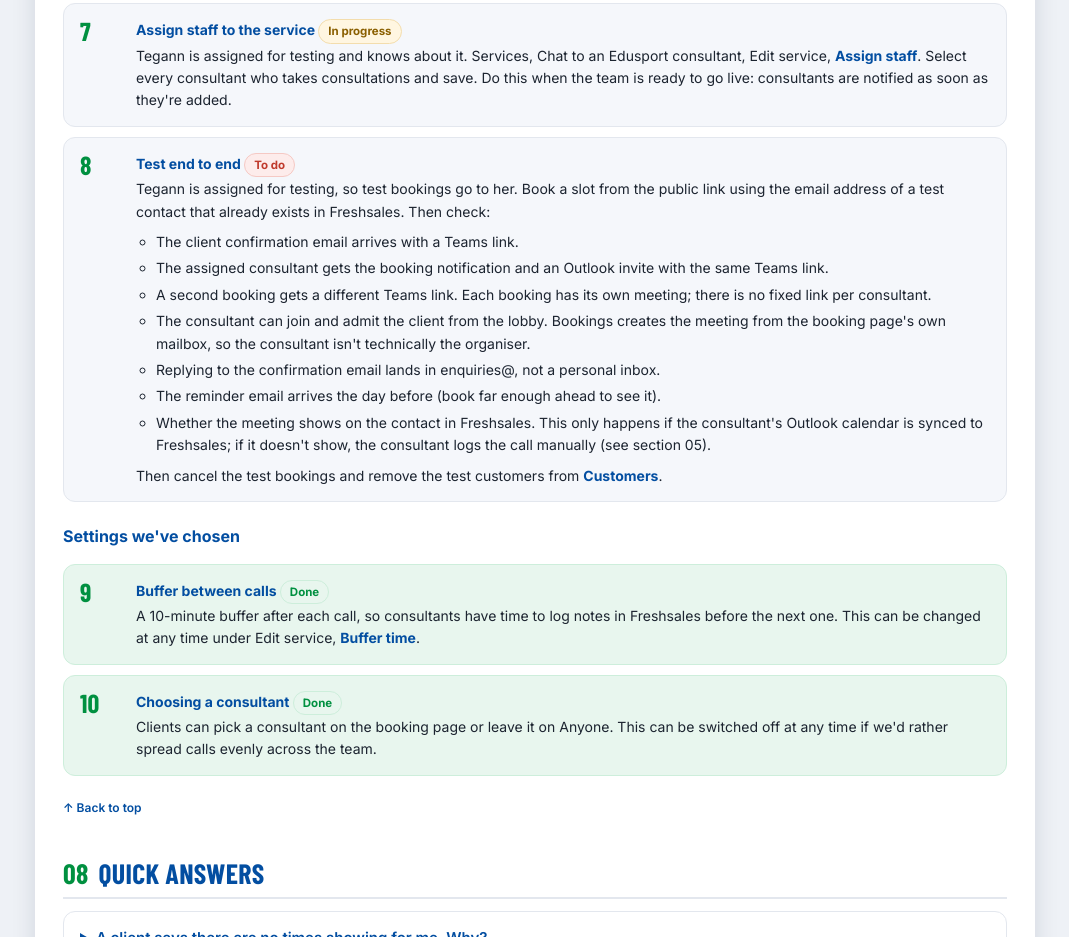
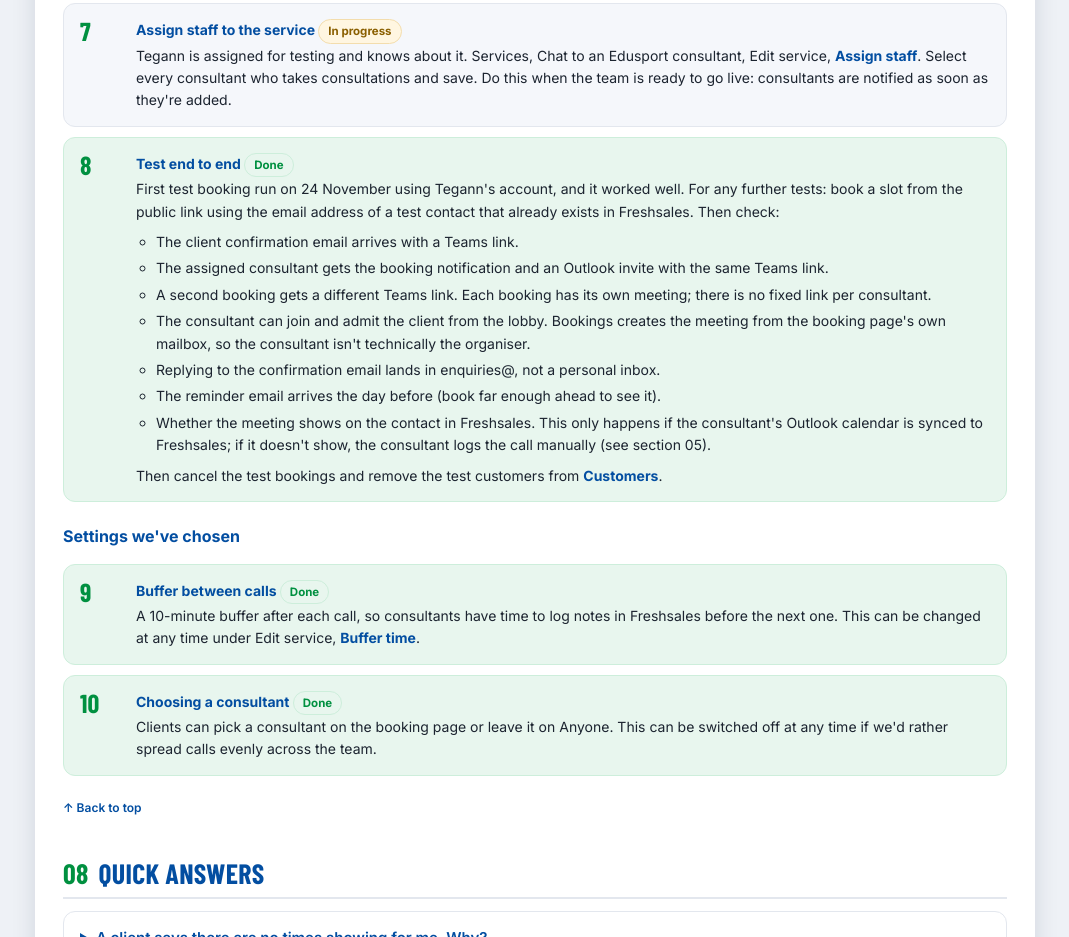
Before and after one commit to robshammond-dot/Edusport-MicrosoftBookings, a plain HTML site: page index.html in a window 1280 px wide. Shown: the part 8906-9843 px from the top of the page, without its empty margins (105-1174 px from the left). Drawn offline with nearby package versions, Linux system fonts and the light colour scheme; a web font is replaced by a local one.

Commit message:
Update index.html

```diff
--- a/index.html
+++ b/index.html
@@ -373,7 +373,7 @@
         <li class="is-done"><span class="n">5</span><div class="c"><b>Change where client replies go <span class="pill ok">Done</span></b>Business information, <b>Send customer replies to</b>: <b>enquiries@edusport.co.za</b>. Let whoever watches enquiries@ know that booking replies will arrive there (see section 04).</div></li>
         <li><span class="n">6</span><div class="c"><b>Add a reminder <span class="pill fix">To do</span></b>Notifications, <b>Add an email reminder</b>, 24 hours before, to the client and the consultant. Suggested message: "Just a friendly reminder that your call with Edusport is coming up tomorrow. Your Teams link is in your booking confirmation email. If you need to change the time, simply reply to this email and we'll sort it out for you. We look forward to chatting!"</div></li>
         <li><span class="n">7</span><div class="c"><b>Assign staff to the service <span class="pill dec">In progress</span></b>Tegann is assigned for testing and knows about it. Services, Chat to an Edusport consultant, Edit service, <b>Assign staff</b>. Select every consultant who takes consultations and save. Do this when the team is ready to go live: consultants are notified as soon as they're added.</div></li>
-        <li><span class="n">8</span><div class="c"><b>Test end to end <span class="pill fix">To do</span></b>Tegann is assigned for testing, so test bookings go to her. Book a slot from the public link using the email address of a test contact that already exists in Freshsales. Then check:<ul style="margin:8px 0;"><li>The client confirmation email arrives with a Teams link.</li><li>The assigned consultant gets the booking notification and an Outlook invite with the same Teams link.</li><li>A second booking gets a different Teams link. Each booking has its own meeting; there is no fixed link per consultant.</li><li>The consultant can join and admit the client from the lobby. Bookings creates the meeting from the booking page's own mailbox, so the consultant isn't technically the organiser.</li><li>Replying to the confirmation email lands in enquiries@, not a personal inbox.</li><li>The reminder email arrives the day before (book far enough ahead to see it).</li><li>Whether the meeting shows on the contact in Freshsales. This only happens if the consultant's Outlook calendar is synced to Freshsales; if it doesn't show, the consultant logs the call manually (see section 05).</li></ul>Then cancel the test bookings and remove the test customers from <b>Customers</b>.</div></li>
+        <li class="is-done"><span class="n">8</span><div class="c"><b>Test end to end <span class="pill ok">Done</span></b>First test booking run on 24 November using Tegann's account, and it worked well. For any further tests: book a slot from the public link using the email address of a test contact that already exists in Freshsales. Then check:<ul style="margin:8px 0;"><li>The client confirmation email arrives with a Teams link.</li><li>The assigned consultant gets the booking notification and an Outlook invite with the same Teams link.</li><li>A second booking gets a different Teams link. Each booking has its own meeting; there is no fixed link per consultant.</li><li>The consultant can join and admit the client from the lobby. Bookings creates the meeting from the booking page's own mailbox, so the consultant isn't technically the organiser.</li><li>Replying to the confirmation email lands in enquiries@, not a personal inbox.</li><li>The reminder email arrives the day before (book far enough ahead to see it).</li><li>Whether the meeting shows on the contact in Freshsales. This only happens if the consultant's Outlook calendar is synced to Freshsales; if it doesn't show, the consultant logs the call manually (see section 05).</li></ul>Then cancel the test bookings and remove the test customers from <b>Customers</b>.</div></li>
       </ol>
       <h3 id="decisions">Settings we've chosen</h3>
       <ol class="steps">
```
